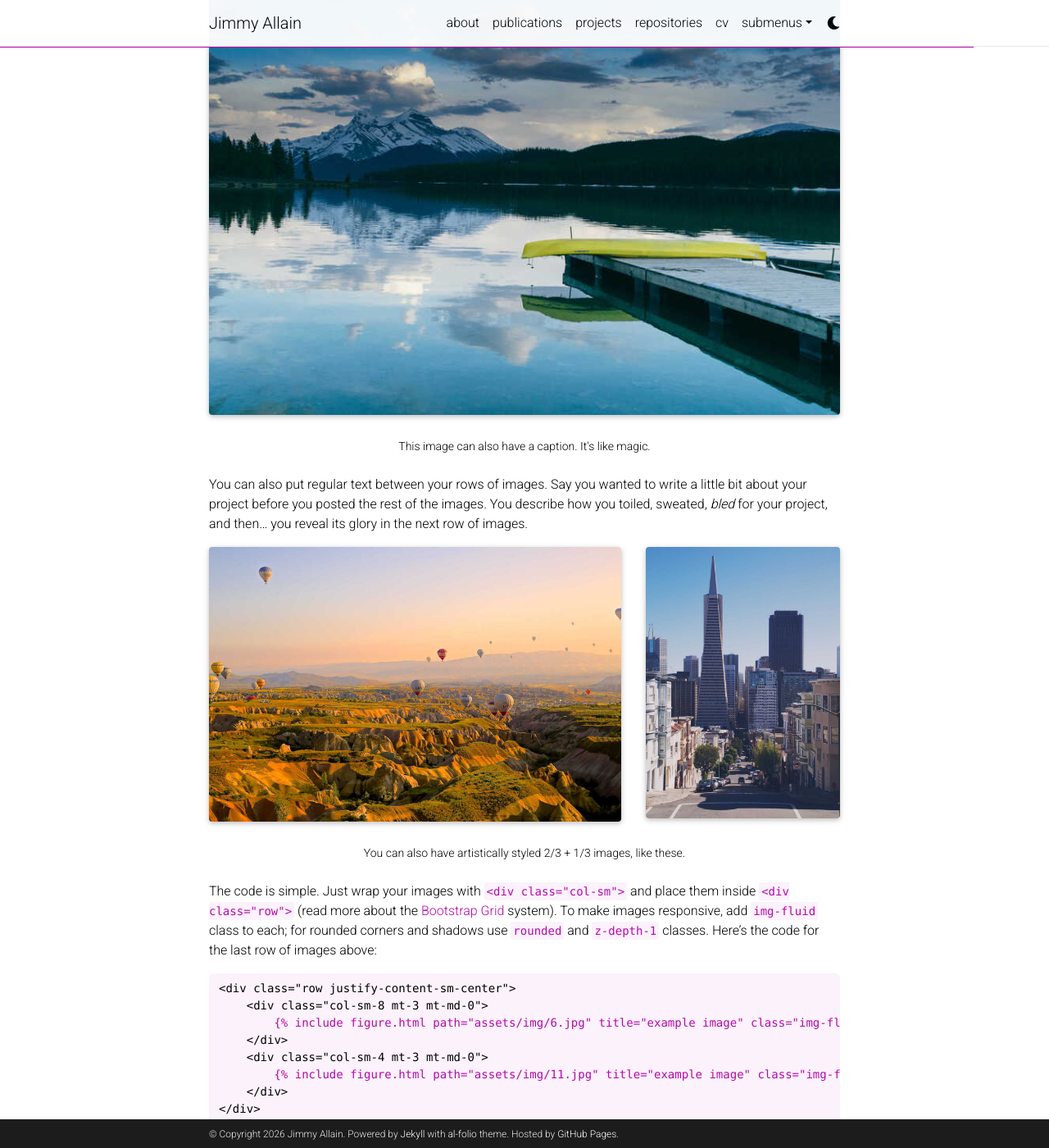
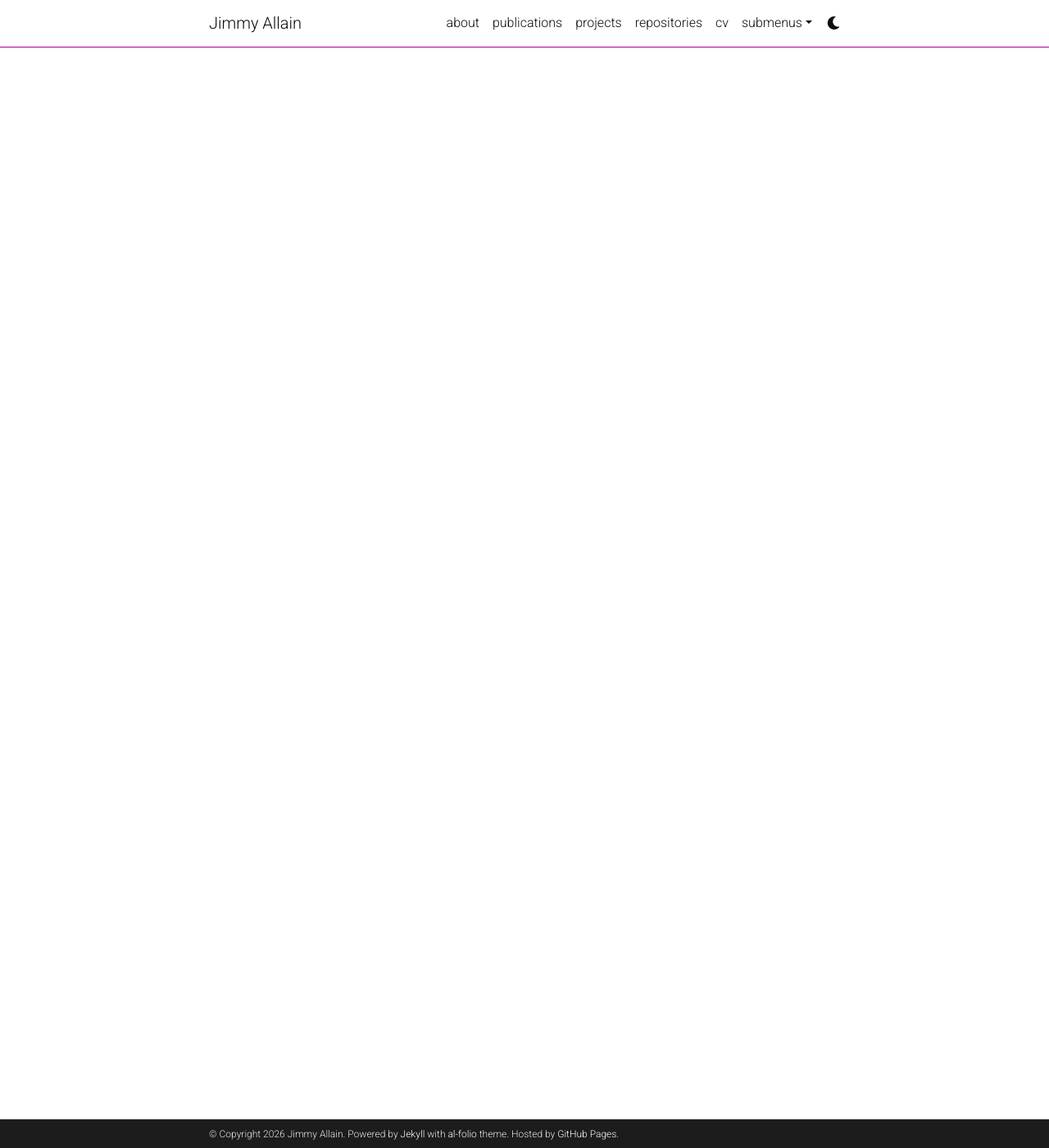
Before and after one commit to jimmyallain/jimmyallain.github.io, a Jekyll site: the page built from _projects/2_project.md, in a window 1280 px wide and 1400 px high, scrolled down 735 px. Shown: the whole window at 82% size. Built offline with Jekyll 4.4.1, drawn with Linux system fonts in a browser that asks for light colours; full-size pictures stand in for the smaller copies a plugin makes; comment, search, counter and statistics services are not loaded; a style sheet for code colours, icons or effects is not loaded; some of the changed text lies outside the part shown.

Commit message:
Update 2_project.md

````diff
--- a/_projects/2_project.md
+++ b/_projects/2_project.md
@@ -1,80 +1,8 @@
 ---
 layout: page
-title: project 2
-description: a project with a background image
+title: Weather and bird migration
+description: Exploring how weather conditions influence bird migration in the Bay of Biscay and the Cantabrian region (Spain)
 img: assets/img/3.jpg
 importance: 2
-category: work
+category: research
 ---
-
-Every project has a beautiful feature showcase page.
-It's easy to include images in a flexible 3-column grid format.
-Make your photos 1/3, 2/3, or full width.
-
-To give your project a background in the portfolio page, just add the img tag to the front matter like so:
-
-    ---
-    layout: page
-    title: project
-    description: a project with a background image
-    img: /assets/img/12.jpg
-    ---
-
-<div class="row">
-    <div class="col-sm mt-3 mt-md-0">
-        {% include figure.html path="assets/img/1.jpg" title="example image" class="img-fluid rounded z-depth-1" %}
-    </div>
-    <div class="col-sm mt-3 mt-md-0">
-        {% include figure.html path="assets/img/3.jpg" title="example image" class="img-fluid rounded z-depth-1" %}
-    </div>
-    <div class="col-sm mt-3 mt-md-0">
-        {% include figure.html path="assets/img/5.jpg" title="example image" class="img-fluid rounded z-depth-1" %}
-    </div>
-</div>
-<div class="caption">
-    Caption photos easily. On the left, a road goes through a tunnel. Middle, leaves artistically fall in a hipster photoshoot. Right, in another hipster photoshoot, a lumberjack grasps a handful of pine needles.
-</div>
-<div class="row">
-    <div class="col-sm mt-3 mt-md-0">
-        {% include figure.html path="assets/img/5.jpg" title="example image" class="img-fluid rounded z-depth-1" %}
-    </div>
-</div>
-<div class="caption">
-    This image can also have a caption. It's like magic.
-</div>
-
-You can also put regular text between your rows of images.
-Say you wanted to write a little bit about your project before you posted the rest of the images.
-You describe how you toiled, sweated, *bled* for your project, and then... you reveal its glory in the next row of images.
-
-
-<div class="row justify-content-sm-center">
-    <div class="col-sm-8 mt-3 mt-md-0">
-        {% include figure.html path="assets/img/6.jpg" title="example image" class="img-fluid rounded z-depth-1" %}
-    </div>
-    <div class="col-sm-4 mt-3 mt-md-0">
-        {% include figure.html path="assets/img/11.jpg" title="example image" class="img-fluid rounded z-depth-1" %}
-    </div>
-</div>
-<div class="caption">
-    You can also have artistically styled 2/3 + 1/3 images, like these.
-</div>
-
-
-The code is simple.
-Just wrap your images with `<div class="col-sm">` and place them inside `<div class="row">` (read more about the <a href="https://getbootstrap.com/docs/4.4/layout/grid/">Bootstrap Grid</a> system).
-To make images responsive, add `img-fluid` class to each; for rounded corners and shadows use `rounded` and `z-depth-1` classes.
-Here's the code for the last row of images above:
-
-{% raw %}
-```html
-<div class="row justify-content-sm-center">
-    <div class="col-sm-8 mt-3 mt-md-0">
-        {% include figure.html path="assets/img/6.jpg" title="example image" class="img-fluid rounded z-depth-1" %}
-    </div>
-    <div class="col-sm-4 mt-3 mt-md-0">
-        {% include figure.html path="assets/img/11.jpg" title="example image" class="img-fluid rounded z-depth-1" %}
-    </div>
-</div>
-```
-{% endraw %}
````
